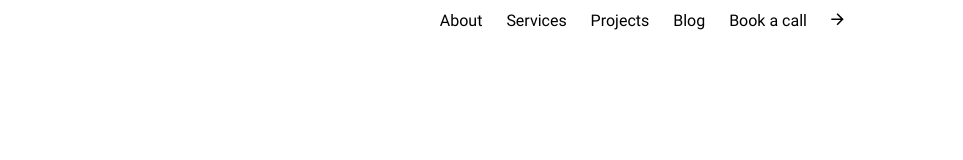
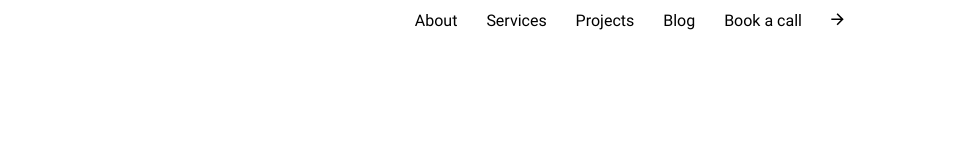
Before and after one commit to Rahman303/Portfolio1, a plain HTML site: page index.html in a window 1280 px wide. Shown: the full height of the page, 317-1280 px from the left. Drawn offline with Linux system fonts and the light colour scheme.

Commit message:
Enver muellimle duzelishi etdik ve layihem 98 faiz deyer aldi

```diff
--- a/assets/css/style.css
+++ b/assets/css/style.css
@@ -29,12 +29,14 @@ a{
     text-decoration: none;
 }
 .nav-links {
-    position: relative;
     color: #0087ca;
 }
 .nav-links > a {
     color: var(--linklerin-rengi);
     padding: 10px;
+    margin-left: 5px;
+    position: relative;
+
 }
 .nav-links > a::after{
     content: '';
@@ -43,7 +45,7 @@ a{
     height: 2px;
     left: 0;
     bottom:0;
-    background: black;
+    border-bottom: 1px solid #000;
     transform: scaleX(0);
     transform-origin:bottom right;
     transition: transform 0.25s ease-out;
```
